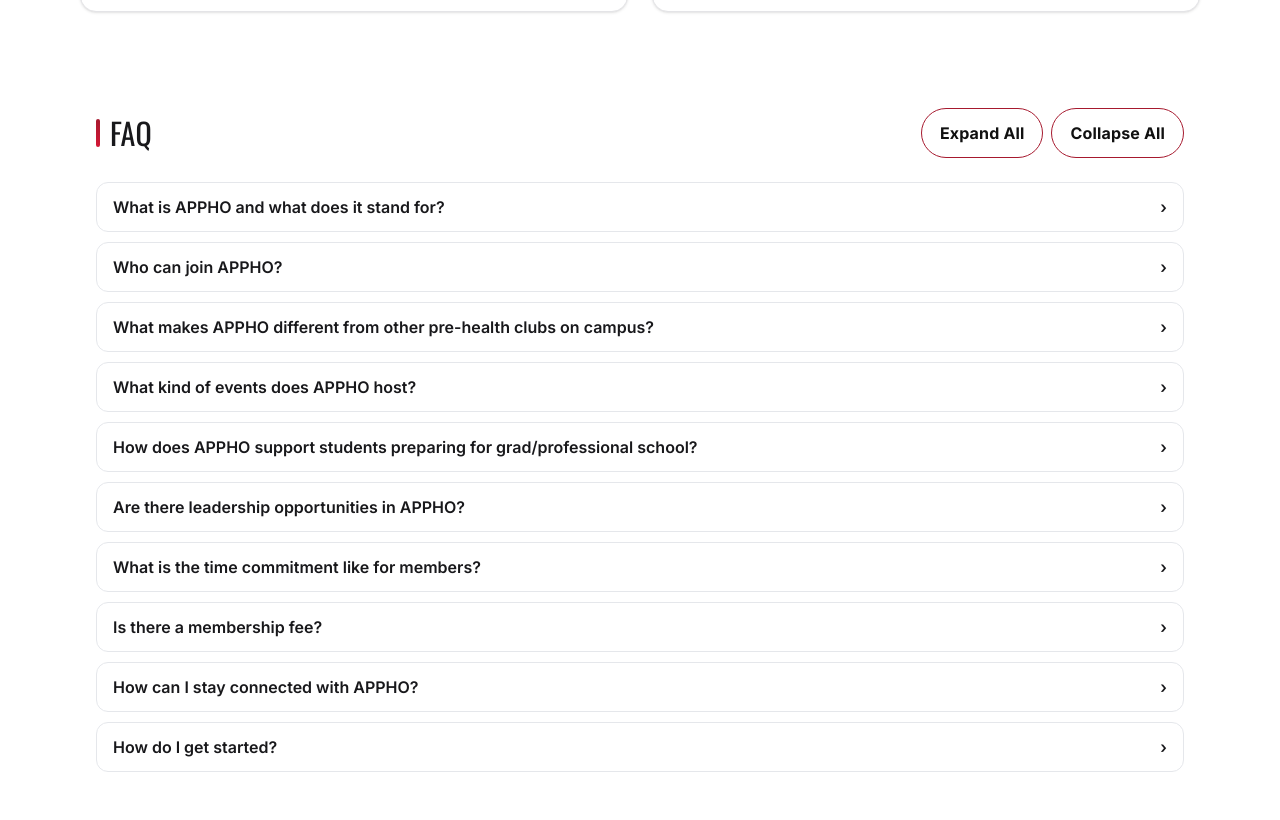
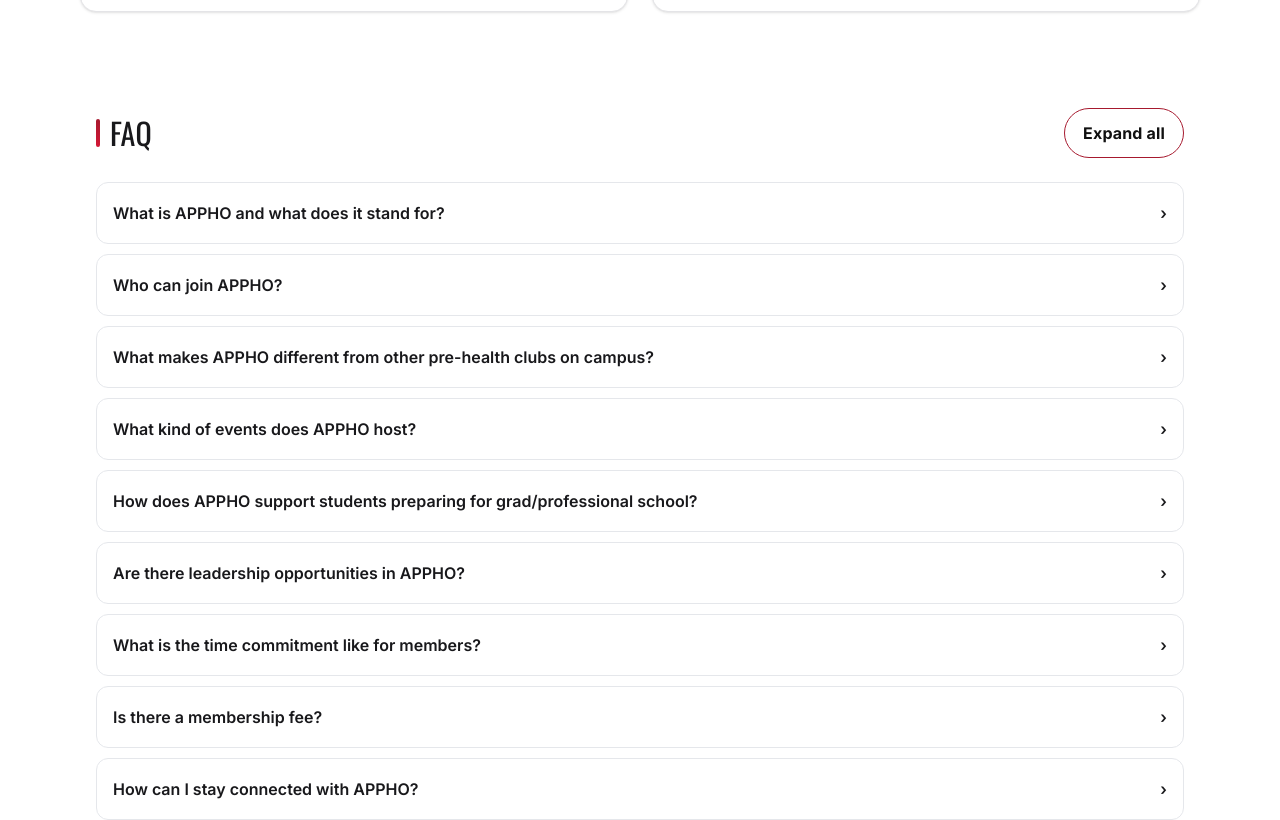
Before and after one commit to bavi19/appho-site, a React (Vite) app: page / in a window 1280 px wide. Shown: the part 854-1674 px from the top of the page. Built offline with nearby package versions, Linux system fonts and the light colour scheme.

Commit message:
FAQ button change

```diff
--- a/src/App.jsx
+++ b/src/App.jsx
@@ -59,6 +59,39 @@
   background: linear-gradient(180deg, var(--appho-dark-red), var(--appho-bright-red));
   color:#fff; transform: rotateY(180deg);
   display:flex; align-items:center; justify-content:center; padding:16px; text-align:left;
+}
+
+/* --- FAQ smooth open/close --- */
+details.faq .faq-content{
+  max-height: 0;
+  overflow: hidden;
+  opacity: 0;
+  transform: translateY(-4px);
+  transition:
+    max-height .45s cubic-bezier(.4,.2,.2,1),
+    opacity .35s ease,
+    transform .45s cubic-bezier(.4,.2,.2,1);
+  will-change: max-height, opacity, transform;
+}
+
+/* When open, reveal content */
+details.faq[open] .faq-content{
+  max-height: 640px;    /* large enough for most answers */
+  opacity: 1;
+  transform: translateY(0);
+}
+
+/* caret rotates smoothly */
+.faq-caret{
+  display:inline-block;
+  transition: transform .3s ease;
+  transform-origin: center;
+}
+details[open] .faq-caret{ transform: rotate(90deg); }
+
+/* summary hit area a bit comfier */
+details.faq summary{
+  padding: 6px 0;
 }
 
 /* Front overlay for name/role (ensures text readable on any photo) */
@@ -441,6 +474,8 @@
   ];
 
   const [open, setOpen] = useState(faqs.map(() => false));
+  const allOpen = open.every(Boolean);
+
   const setAll = (value) => setOpen(open.map(() => value));
   const toggleAt = (idx, next) => {
     const copy = [...open];
@@ -453,10 +488,16 @@
       <Container>
         <div className="flex flex-wrap items-center justify-between gap-3">
           <h2 className="font-display text-3xl section-title">FAQ</h2>
-          <div className="flex flex-wrap gap-2">
-            <button onClick={() => setAll(true)} className="btn-pill">Expand All</button>
-            <button onClick={() => setAll(false)} className="btn-pill">Collapse All</button>
-          </div>
+
+          {/* single smart toggle */}
+          <button
+            onClick={() => setAll(!allOpen)}
+            className="btn-pill"
+            aria-pressed={allOpen}
+            title={allOpen ? "Collapse all answers" : "Expand all answers"}
+          >
+            {allOpen ? "Collapse all" : "Expand all"}
+          </button>
         </div>
 
         <div className="mt-6">
@@ -471,7 +512,11 @@
                 <span>{item.q}</span>
                 <span className="faq-caret">›</span>
               </summary>
-              <div className="mt-2 text-zinc-700">{item.a}</div>
+
+              {/* animated body */}
+              <div className="faq-content mt-2 text-zinc-700">
+                {item.a}
+              </div>
             </details>
           ))}
         </div>
```
